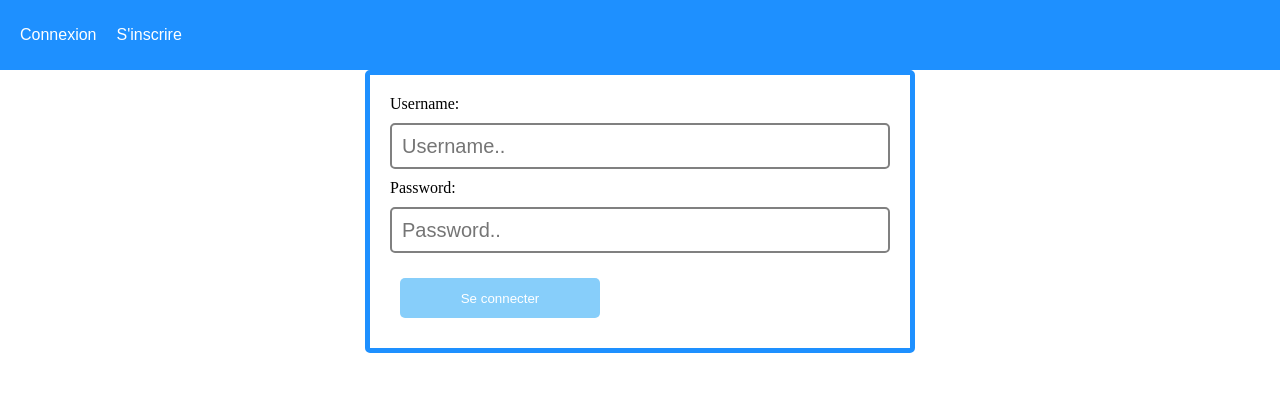
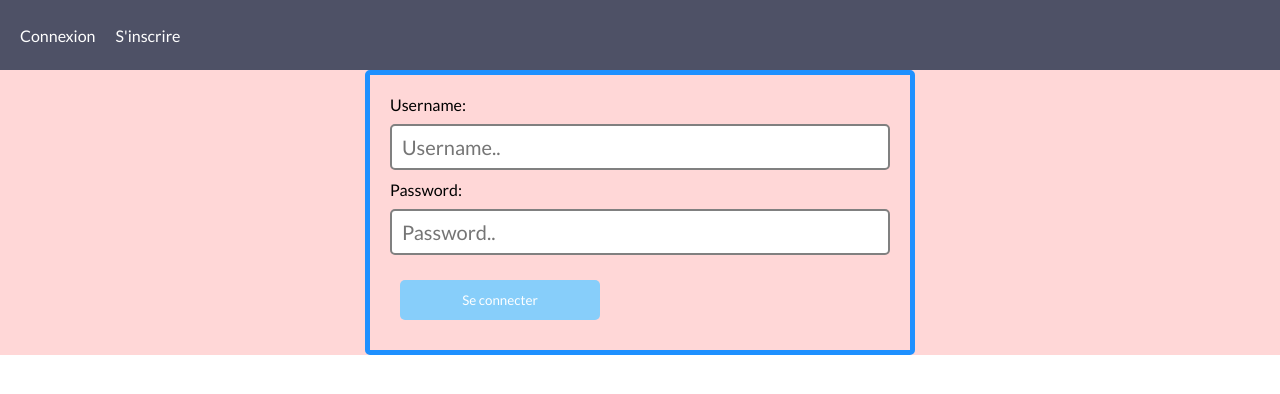
Before and after one commit to Prophessy/QuentinCrestey_7_v3_15032022, a React (Create React App) app in the folder client/: page /login in a window 1280 px wide. Shown: the top 394 px of the page. Built offline with nearby package versions, Linux system fonts and the light colour scheme; no server answers.

Commit message:
style + image post

```diff
--- a/client/public/index.html
+++ b/client/public/index.html
@@ -25,6 +25,9 @@
       Learn how to configure a non-root public URL by running `npm run build`.
     -->
     <title>React App</title>
+    <link rel="preconnect" href="https://fonts.googleapis.com">
+    <link rel="preconnect" href="https://fonts.gstatic.com" crossorigin>
+    <link href="https://fonts.googleapis.com/css2?family=Lato:wght@300;400;700&display=swap" rel="stylesheet">
   </head>
   <body>
     <noscript>You need to enable JavaScript to run this app.</noscript>
--- a/client/src/App.css
+++ b/client/src/App.css
@@ -1,9 +1,17 @@
+* {
+  --primaire: #FD2D01;
+  --secondaire: #FFD7D7;
+  --tertiaire: #4E5166;
+  font-family: 'Lato', sans-serif;
+}
+
 .App {
   width: 100%;
   height: auto;
   display: flex;
   align-items: center;
   flex-direction: column;
+  background-color: var(--secondaire);
 }
 
 body {
@@ -19,7 +27,6 @@ body {
   flex-direction: column;
   margin-top: 50px;
   border: 1px solid lightgray;
-  font-family: Arial, Helvetica, sans-serif;
 
   box-shadow: rgba(99, 99, 99, 0.2) 0px 2px 8px 0px;
 }
@@ -31,10 +38,12 @@ body {
 .post .title {
   flex: 20%;
   border-bottom: 1px solid lightgray;
-  background-color: dodgerblue;
+  background-color: var(--primaire);
   display: grid;
   place-content: center;
   color: white;
+  border-top-left-radius: 10px;
+  border-top-right-radius: 10px;
 }
 
 .post .image {
@@ -53,6 +62,7 @@ body {
   flex: 60%;
   display: grid;
   place-content: center;
+  background-color: white;
 }
 
 .post .footer {
@@ -61,7 +71,7 @@ body {
   display: flex;
   align-items: center;
   padding-left: 15px;
-  background-color: dodgerblue;
+  background-color: var(--primaire);
   color: white;
   border-bottom-left-radius: 10px;
   border-bottom-right-radius: 10px;
@@ -92,7 +102,6 @@ body {
 /* CREATE POST PAGE CSS */
 
 .createPostPage {
-  font-family: Arial, Helvetica, sans-serif;
   width: 100vw;
   height: 70vh;
   display: flex;
@@ -143,10 +152,9 @@ span {
 .navbar {
   width: 100%;
   height: 70px;
-  background-color: dodgerblue;
+  background-color: var(--tertiaire);
   display: flex;
   align-items: center;
-  font-family: Arial, Helvetica, sans-serif;
 }
 .navbar .links {
   flex: 50%;
@@ -224,12 +232,12 @@ button {
 }
 
 .addCommentContainer button {
-  background-color: dodgerblue;
+  background-color: var(--primaire);
   color: white;
 }
 
 .addCommentContainer input {
-  border: 2px solid dodgerblue;
+  border: 2px solid var(--primaire);
 }
 
 .rightSide .listOfComments {
@@ -244,9 +252,10 @@ button {
   width: 70%;
   height: auto;
   padding: 30px;
-  border: 1px solid lightgray;
+  border: 1px solid var(--tertiaire);
   border-radius: 5px;
   margin-top: 20px;
+  background-color: white;
 }
 
 #individual {
--- a/client/src/pages/Post.js
+++ b/client/src/pages/Post.js
@@ -2,6 +2,7 @@ import { useEffect, useState, useContext } from 'react';
 import { useParams, useNavigate } from 'react-router-dom';
 import axios from 'axios';
 import { AuthContext } from '../helpers/AuthContext'
+import { Image } from 'cloudinary-react'
 
 
 function Post() {
@@ -88,7 +89,8 @@ function Post() {
                   editPost("body");
                 }
                 }} >{postObject.postText}</div>
-              <div className='footer'>{postObject.username} {authState.username === postObject.username && (<button onClick={() => {deletePost(postObject.id)}}>Supprimer le post</button>) || authState.username === "Admin" && (<button onClick={() => {deletePost(postObject.id)}}>Supprimer le post</button>)} </div>
+                <div className='image'><Image cloudName="prophessy" publicId={postObject.image}/></div>
+              <div className='footer'>{postObject.username} {(authState.username === postObject.username) && (<button onClick={() => {deletePost(postObject.id)}}>Supprimer le post</button>) || (authState.username === "Admin") && (<button onClick={() => {deletePost(postObject.id)}}>Supprimer le post</button>)} </div>
             </div>
           </div>
           <div className='rightSide'>
@@ -100,7 +102,7 @@ function Post() {
               {comments.map((comment, key) => {
                 return (
                 <div className='comment' key={key}> { comment.commentBody }
-                  <label>Username: {comment.username}</label>
+                  <label><br></br><br></br>Auteur: {comment.username}</label>
                   {authState.username === comment.username && (<button onClick={() => {deleteComment(comment.id)}}> Supprimer </button>) || authState.username === "Admin" && (<button onClick={() => {deleteComment(comment.id)}}> Supprimer </button>)}
                 </div>
                 );
```
